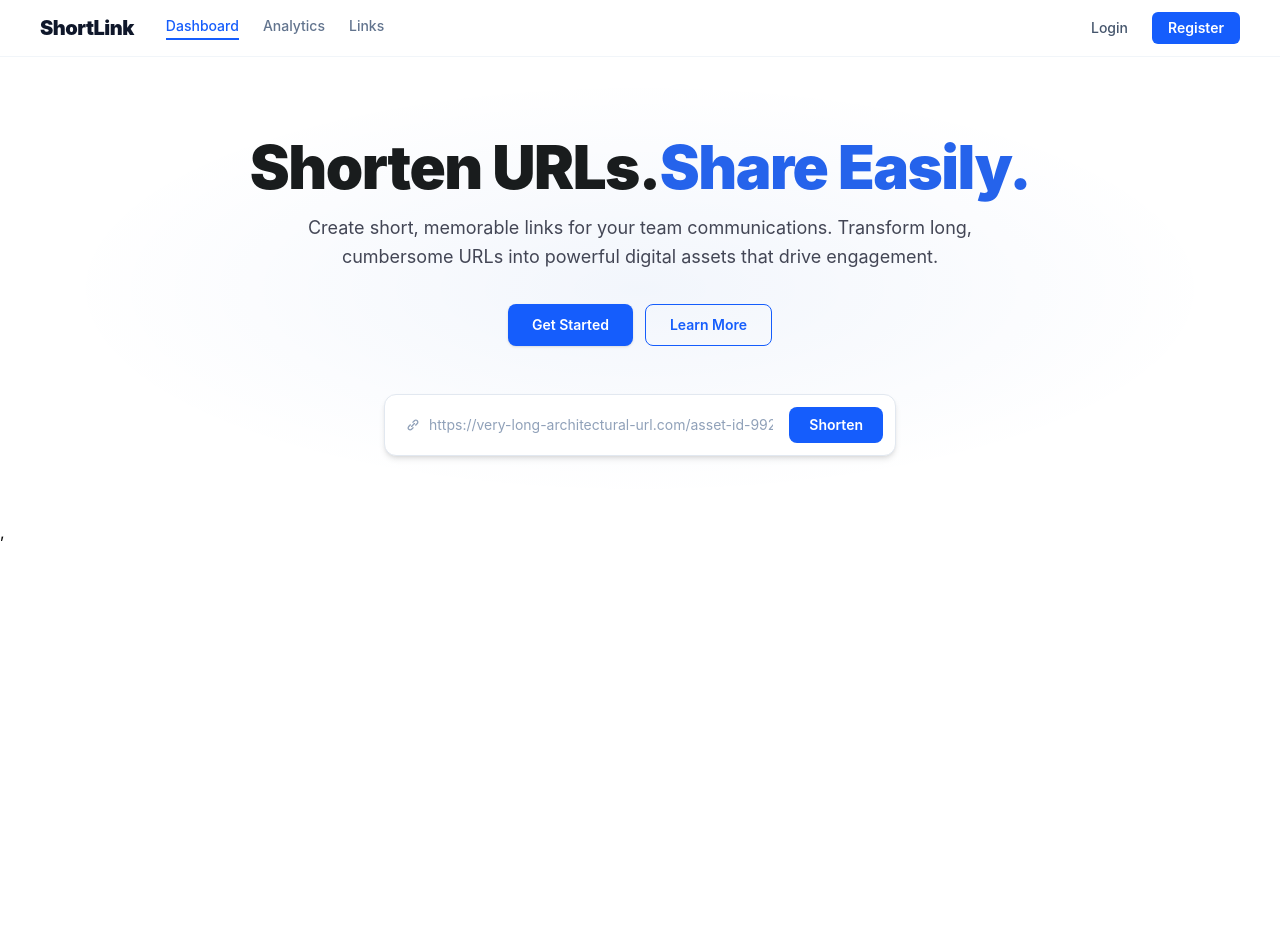
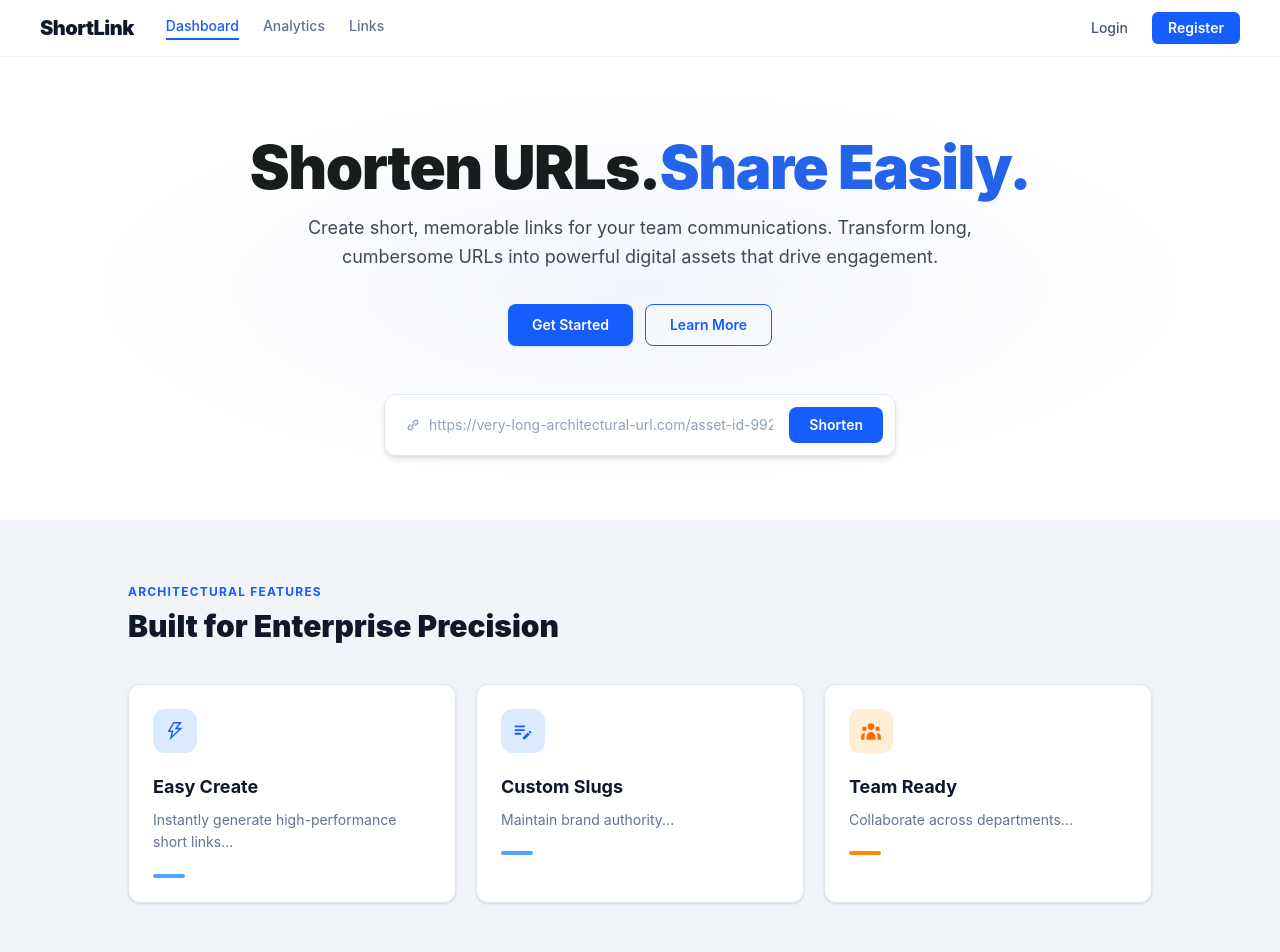
Before and after one commit to AbiPasundan/sortlink, a React (Vite) app in the folder frontend/: page / in a window 1280 px wide. Shown: the top 952 px of the page. Before the commit the page ends 800 px from the top, so only its background shows below. Built offline with nearby package versions, Linux system fonts and the light colour scheme.

Commit message:
feat: create card component for hero

```diff
--- /dev/null
+++ b/frontend/src/components/dashboard/Card.jsx
@@ -0,0 +1,33 @@
+import { AiOutlineThunderbolt } from "react-icons/ai";
+import { MdEditNote } from "react-icons/md";
+import { HiUserGroup } from "react-icons/hi";
+
+function CardItem({ icon, iconBg, title, desc, accent }) {
+    return (
+        <div className="bg-white rounded-xl p-6 border border-slate-200 shadow-sm hover:shadow-md transition-shadow">
+            <div className={`w-11 h-11 rounded-xl flex items-center justify-center mb-5 ${iconBg}`}>
+                {icon}
+            </div>
+            <h3 className="font-bold text-slate-900 text-lg mb-2">{title}</h3>
+            <p className="text-slate-500 text-sm leading-relaxed mb-5">{desc}</p>
+            <div className={`h-1 w-8 rounded-full ${accent}`} />
+        </div>
+    );
+}
+function Card() {
+    return (
+        <section className="bg-slate-100 py-16 px-6">
+            <div className="max-w-5xl mx-auto">
+                <p className="text-blue-600 font-bold text-xs tracking-widest uppercase mb-2">Architectural Features</p>
+                <h2 className="text-3xl font-black text-slate-900 mb-10">Built for Enterprise Precision</h2>
+                <div className="grid md:grid-cols-3 gap-5">
+                    <CardItem icon={<AiOutlineThunderbolt size="22" />} iconBg="bg-blue-100 text-blue-600" title="Easy Create" desc="Instantly generate high-performance short links..." accent="bg-blue-400" />
+                    <CardItem icon={<MdEditNote size="22" />} iconBg="bg-blue-100 text-blue-600" title="Custom Slugs" desc="Maintain brand authority..." accent="bg-blue-400" />
+                    <CardItem icon={<HiUserGroup size="22" />} iconBg="bg-orange-100 text-orange-500" title="Team Ready" desc="Collaborate across departments..." accent="bg-orange-400" />
+                </div>
+            </div>
+        </section>
+    )
+}
+
+export default Card
--- a/frontend/src/pages/LandingPage.jsx
+++ b/frontend/src/pages/LandingPage.jsx
@@ -1,11 +1,13 @@
 import Navbar from "#/components/Navbar";
 import Hero from "#/components/dashboard/Hero";
+import Card from "#/components/dashboard/Card";
 
 export default function LandingPage() {
   return (
     <div>
         <Navbar />
         <Hero />
+        <Card />
     </div>
   )
 }
```
